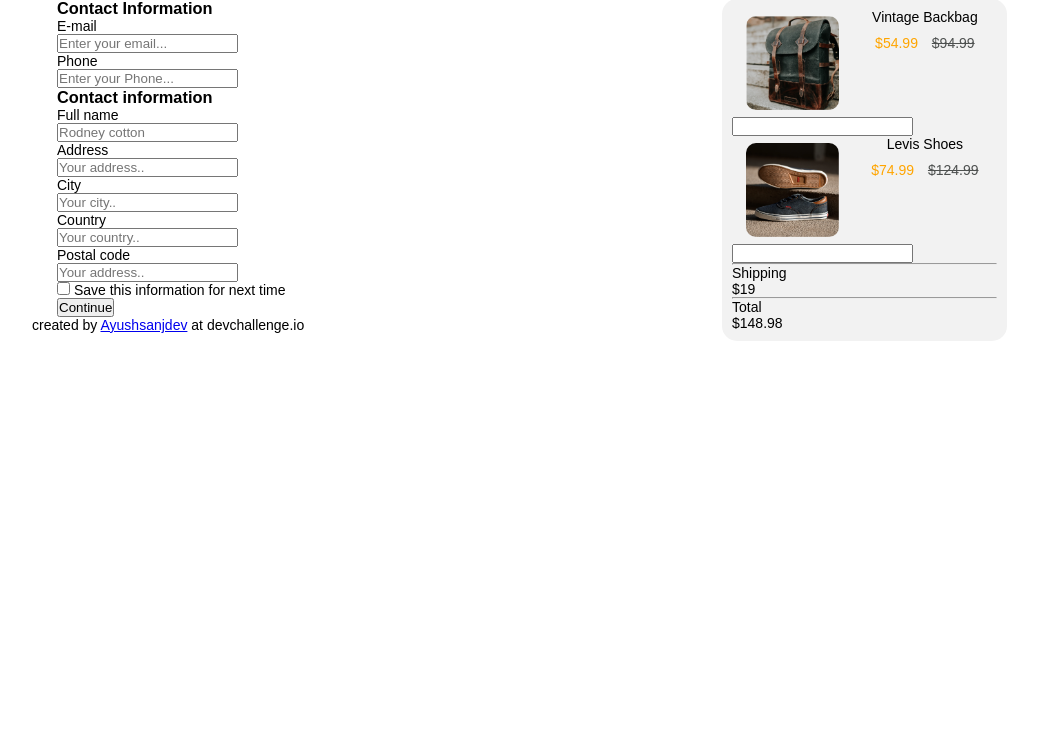
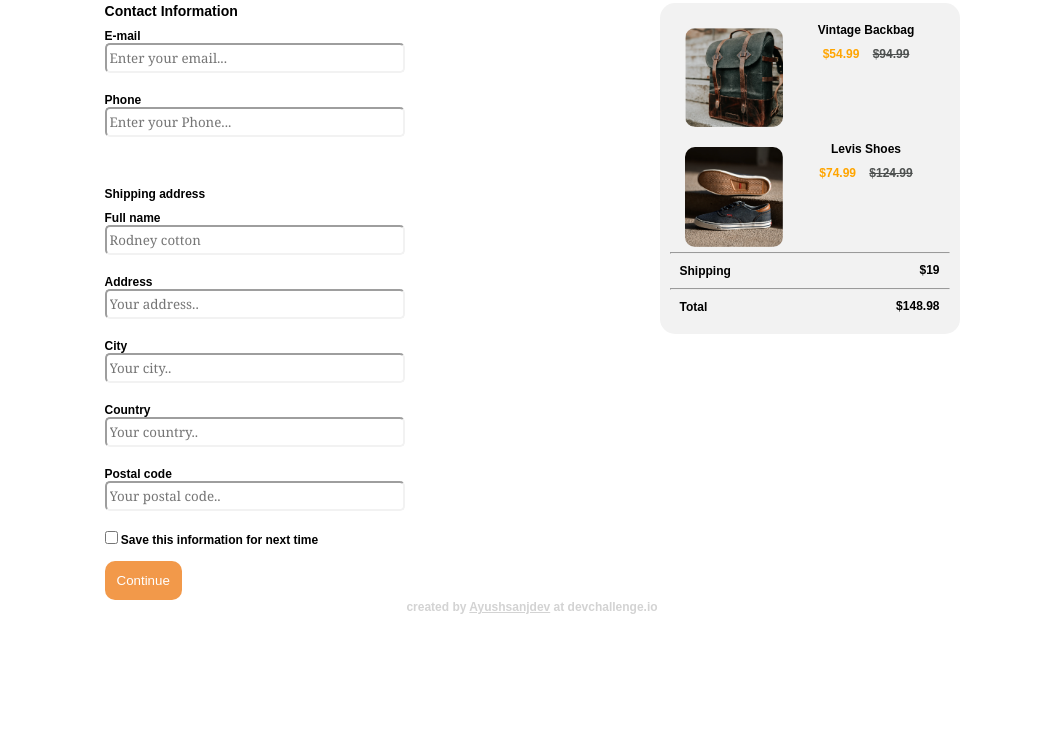
Before and after one commit to Ayushsanjdev/checkout-page-app, a plain HTML site: page index.html in a window 1280 px wide. Shown: the part 61-800 px from the top of the page, without its empty margins (108-1146 px from the left). Drawn offline with Linux system fonts and the light colour scheme.

Commit message:
project: done

```diff
--- a/index.html
+++ b/index.html
@@ -25,10 +25,9 @@
 					<p class="yellow">$54.99
 						<span class="price-cut">$94.99</span></p>
 				</div>
-				<div class="add-item">
-
+				<!-- <div class="add-item">
 					<input type="number" name="items" id="" class="input-size-cart">
-				</div>
+				</div> -->
 			</div>
 			<div class="item-img-div">
 				<img src="/checkout-page-app/photo2.png" class="item-image" alt="shoe image">
@@ -38,20 +37,22 @@
 					<p class="yellow">$74.99</spap>
 						<span class="price-cut">$124.99</span>
 				</div>
-				<div class="add-item">
-
+				<!-- <div class="add-item">
 					<input type="number" name="items" id="" class="input-size-cart">
-				</div>
+				</div> -->
 			</div>
 			<div id="final-checkout-container">
 				<hr>
 				<p>Shipping</p>
-				<span>$19</span>
+				<p class="right">$19</p>
 				<hr>
 				<p>Total</p>
-				<span>$148.98</span>
+				<p class="right">$148.98</p>
 			</div>
 		</div>
+
+		<!-- left part  -->
+		<section id="left-container">
 			<div id="contact-container">
 				<h3>Contact Information</h3>
 				<p>E-mail</p>
@@ -60,7 +61,7 @@
 				<input type="number" name="Phone" id="phone-box" placeholder="Enter your Phone...">
 			</div>
 			<div id="shipping-container">
-			<h3>Contact information</h3>
+				<h3>Shipping address</h3>
 				<p>Full name</p>
 				<input type="text" name="full name" id="name-box" placeholder="Rodney cotton">
 				<p>Address</p>
@@ -75,8 +76,9 @@
 					<option value="Australia"></option>
 				</datalist>
 				<p>Postal code</p>
-			<input type="number" name="address" id="address-box" placeholder="Your address.."><br>
-			<input type="checkbox" name="check" id=""> Save this information for next time <br>
+				<input type="number" name="address" id="address-box" placeholder="Your postal code.."><br>
+		</section>
+		<input type="checkbox" name="check" id=""> Save this information for next time <br> <br>
 		<button type="submit">Continue</button>
 	</div>
 	</div>
--- a/style.css
+++ b/style.css
@@ -6,11 +6,13 @@
 }
 
 :root {
-    font-size: 14px;
+    font-size: 12px;
+    font-weight: 600;
 }
 
 body {
-    max-width: 1000px;
+    scroll-behavior: smooth;
+    max-width: 900px;
     margin: 0 auto;
     font-family: Arial, Helvetica, sans-serif;
 }
@@ -23,28 +25,35 @@ body {
 #head h1 {
     font-family: Arial, Helvetica, sans-serif;
     color: #4E5150;
-    margin: 1rem;
+    margin: 1.5rem 0rem;
 }
 
 #semi-container {
     background: #F2F2F2;
-    width: 30%;
+    width: 300px;
     float: right;
     border-radius: 15px;
     padding: 10px;
 }
 
+.item-img-div {
+    overflow: hidden;
+
+}
 .item-image {
     border-radius: 10px;
     width: 35%;
     float: left;
-    margin: 0.5rem 1rem;
+    margin-left: 15px;
+    margin-top: 15px;
+    margin-bottom: 5px;
 }
 
 .item-name-div > P {
     font-family: Arial, Helvetica, sans-serif;
     text-align: center;
     margin-bottom: 10px;
+    margin-top: 10px;
 }
 
 .item-name-div > .yellow {
@@ -56,3 +65,77 @@ body {
     color: #4E5150;
     margin-left: 10px;
 }
+
+#final-checkout-container  > p {
+    padding: 10px;
+}
+
+#final-checkout-container > .right{
+    float: right;
+    margin-top: -35px;
+}
+
+.add-item {
+    border: 1px solid black;
+    width: 50px;
+    padding: 5px;
+    text-align: center;
+}
+
+.input-size-cart {
+    width: 50%;
+    margin: 0 auto;
+}
+
+#left-container {
+    width: 60%;
+}
+
+#contact-container {
+    margin-bottom: 30px;
+}
+
+#contact-container > h3 {
+    margin-bottom: 10px;
+
+}
+
+#shipping-container > h3 {
+    margin-bottom: 10px;
+    font-size: 1rem;
+}
+
+#contact-container > input {
+    width: 300px;
+    font-family: Cambria, Cochin, Georgia, Times, 'Times New Roman', serif;
+    margin-bottom: 20px;
+    padding: 3px;
+    height: 30px;
+    border-radius: 5px;
+    border-color: #f2f2f2;
+}
+
+#shipping-container > input {
+    width: 300px;
+    font-family: Cambria, Cochin, Georgia, Times, 'Times New Roman', serif;
+    margin-bottom: 20px;
+    padding: 3px;
+    height: 30px;
+    border-radius: 5px;
+    border-color: #f2f2f2;
+}
+
+button {
+    margin: 0 auto;
+    background-color: #F2994A;
+    color: #fff;
+    padding: 10px;
+    border-radius: 10px;
+    border-color: transparent;
+    margin: 0 auto;
+}
+
+footer, a {
+    text-align: center;
+    color: lightgrey;
+}
```
Lines whose indentation alone changed are shown as unchanged.
